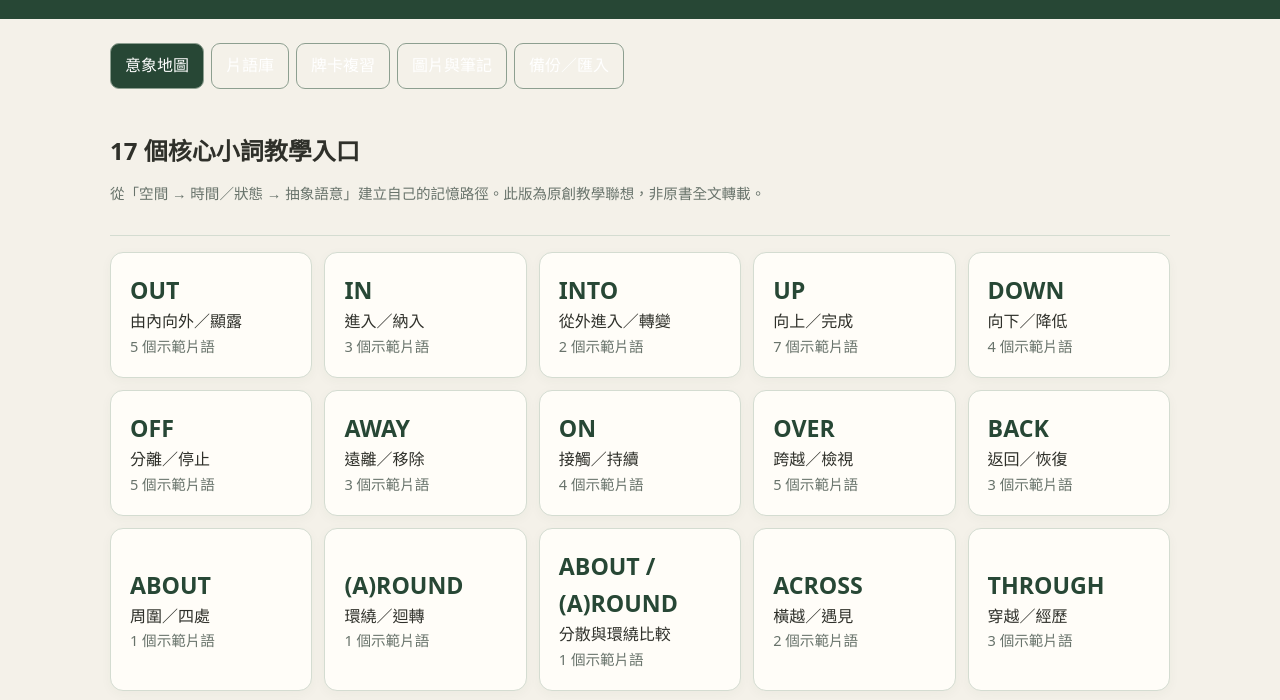
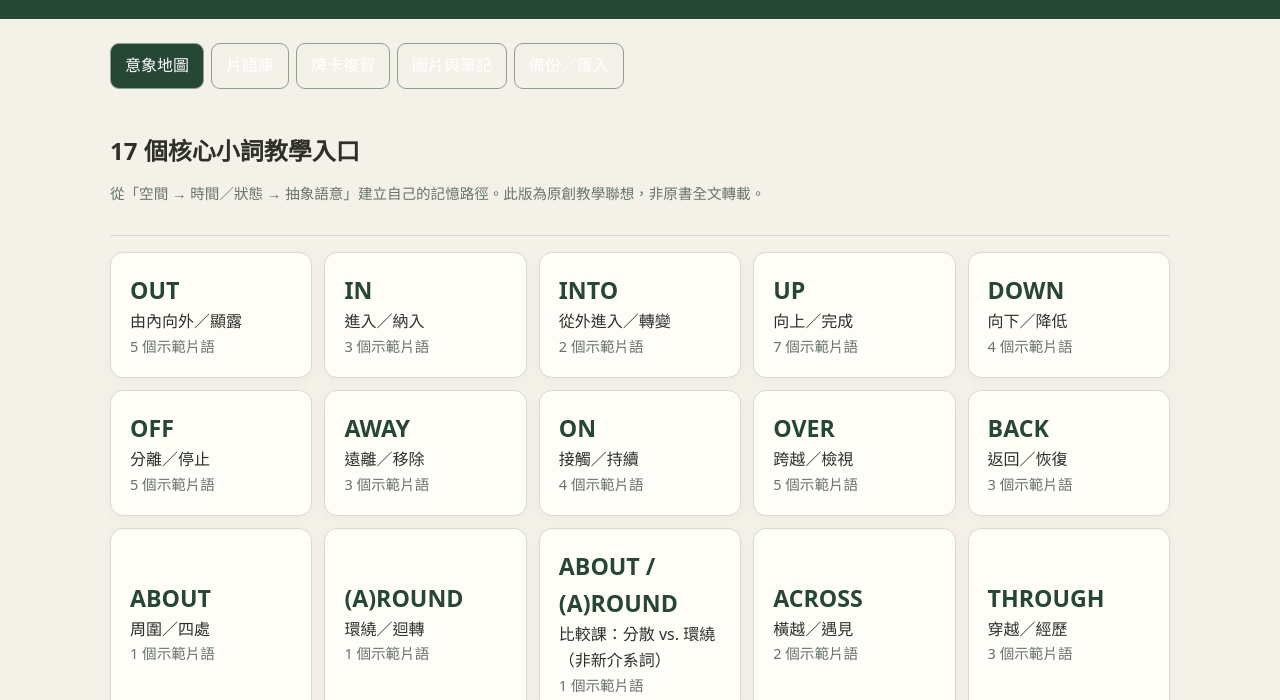
Before and after one commit to yichincho/preposition, a plain HTML site: page index.html in a window 1280 px wide. Shown: the part 87-787 px from the top of the page. Drawn offline with Linux system fonts and the light colour scheme.

Commit message:
docs: label ABOUT/(A)ROUND as comparison lesson pending source TOC check
Co-Authored-By: Claude Opus 5.5 <noreply@anthropic.com>
Claude-Session: https://claude.ai/code/session_016SjpsRHkwNCKvbv8Y1cQVD

```diff
--- a/index.html
+++ b/index.html
@@ -9,7 +9,7 @@
 <script>
 'use strict';
 const groups=[
-['OUT','由內向外／顯露'],['IN','進入／納入'],['INTO','從外進入／轉變'],['UP','向上／完成'],['DOWN','向下／降低'],['OFF','分離／停止'],['AWAY','遠離／移除'],['ON','接觸／持續'],['OVER','跨越／檢視'],['BACK','返回／恢復'],['ABOUT','周圍／四處'],['(A)ROUND','環繞／迴轉'],['ABOUT / (A)ROUND','分散與環繞比較'],['ACROSS','橫越／遇見'],['THROUGH','穿越／經歷'],['BY','經過／接近'],['ALONG','沿著路徑']];
+['OUT','由內向外／顯露'],['IN','進入／納入'],['INTO','從外進入／轉變'],['UP','向上／完成'],['DOWN','向下／降低'],['OFF','分離／停止'],['AWAY','遠離／移除'],['ON','接觸／持續'],['OVER','跨越／檢視'],['BACK','返回／恢復'],['ABOUT','周圍／四處'],['(A)ROUND','環繞／迴轉'],['ABOUT / (A)ROUND','比較課：分散 vs. 環繞（非新介系詞）'],['ACROSS','橫越／遇見'],['THROUGH','穿越／經歷'],['BY','經過／接近'],['ALONG','沿著路徑']];
 const raw=[
 ['UP','give up','放棄','慣用化的放棄','Do not give up.'],['UP','use up','用光；耗盡','資源使用至終點','We used up the paper.'],['UP','cheer up','振作起來','情緒提升','Please cheer up.'],['UP','set up','建立；設置','使安排就位','They set up a club.'],['UP','speed up','加速','速度提高','We need to speed up.'],['UP','fill up','裝滿','容量達到上限','Fill up the bottle.'],['UP','pick up','撿起；接送','從下方取起','I picked up the book.'],
 ['OUT','find out','發現；查明','隱藏資訊顯露','I found out the truth.'],['OUT','point out','指出','讓未注意資訊顯露','She pointed out an error.'],['OUT','run out of','用完；耗盡','從有限資源走到耗盡','We ran out of time.'],['OUT','carry out','執行','把計畫帶到實際世界','They carried out the plan.'],['OUT','leave out','省略','排除在內容之外','Do not leave out details.'],
```
Also changed, not shown: 1 other file.
